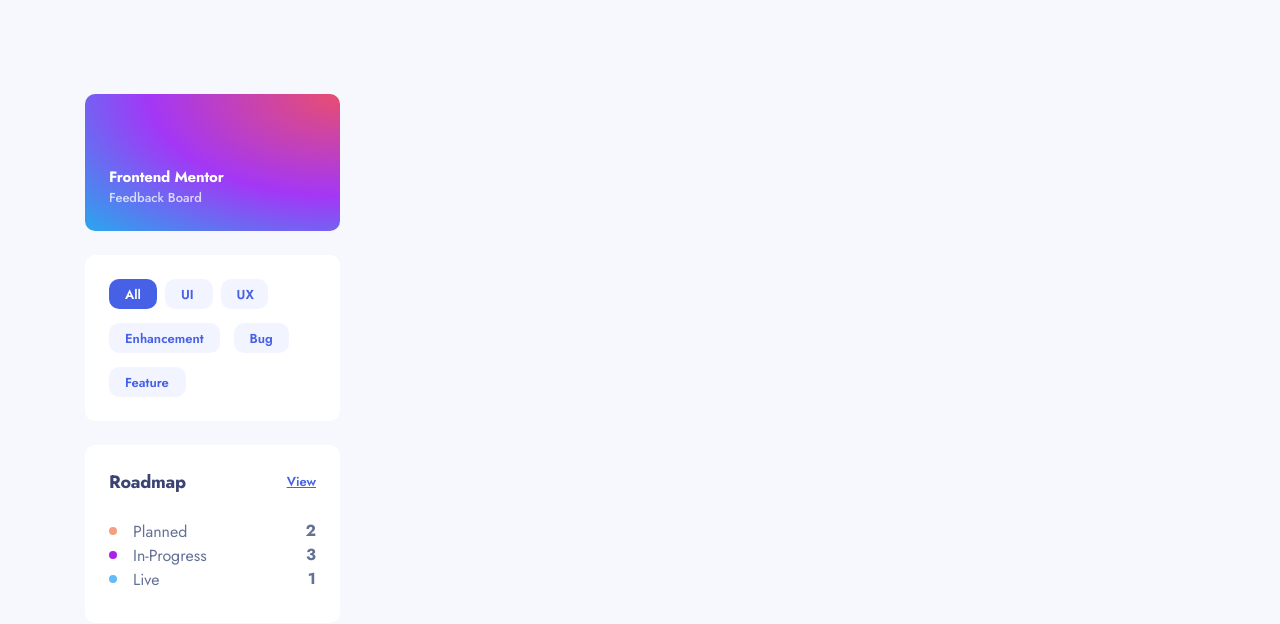
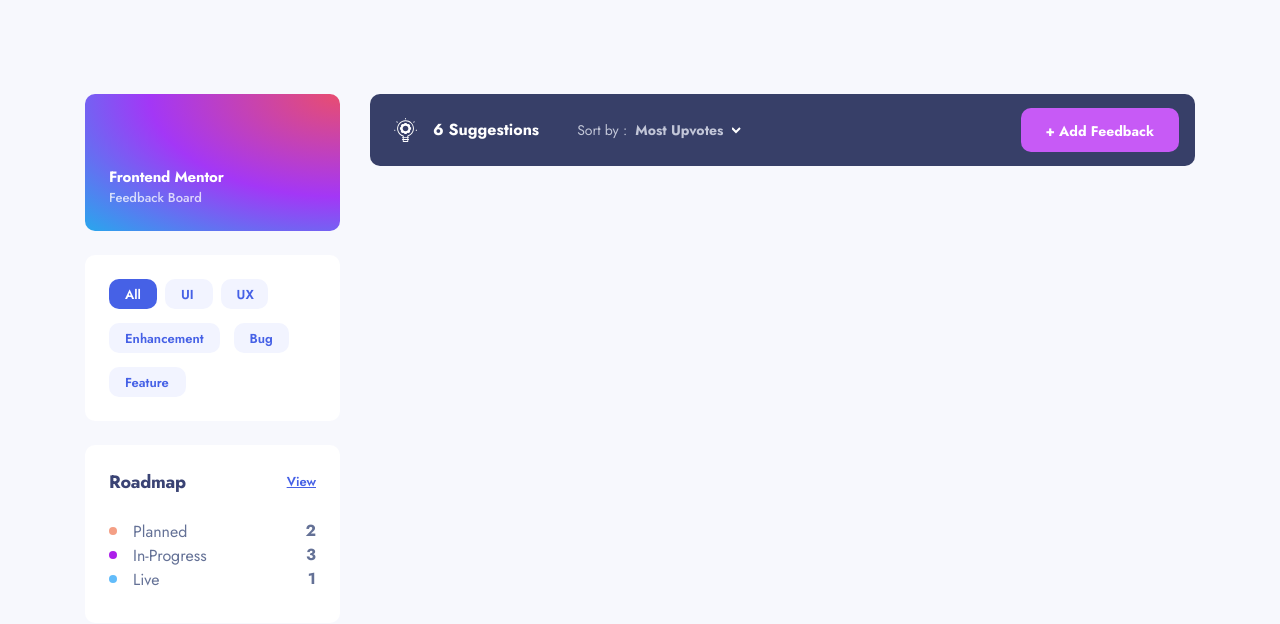
Before and after one commit to AlexisC73/feedback-front, a React (Vite) app: page / in a window 1280 px wide. Shown: the top 624 px of the page. Built offline with nearby package versions, Linux system fonts and the light colour scheme.

Commit message:
add suggestions component

```diff
--- /dev/null
+++ b/src/components/Suggestions/Suggestions.tsx
@@ -0,0 +1,20 @@
+import { SuggestionsIcon } from "../../assets/icons"
+import { SelectSortFilter } from "../SelectSortFilter/SelectSortFilter"
+
+export function Suggestions () {
+  return (
+    <div className="flex bg-#373F68 pl-6 md:pr-3 pr-6 lg:pr-4 py-3.5 md:rounded-2.5 justify-between">
+      <div className="flex gap-x-9.5 items-center">
+        <p className="hidden text-white gap-x-4 items-center md:flex"><SuggestionsIcon className="text-6 text-white" /> <strong>6 Suggestions</strong></p>
+        <SelectSortFilter activeFilter="Most Upvotes" />
+      </div>
+      <AddFeedbackButton />
+    </div>
+  )
+}
+
+export function AddFeedbackButton () {
+  return (
+    <button className="text-white bg-#C75AF6 text-3.25 md:text-3.5 line-height-4.75 md:line-height-5 pl-4 pr-4.25 py-2.625 md:pl-6 md:pr-6.25 md:pt-3.125 md:pb-2.875 rounded-2.5 font-bold">+ Add Feedback</button>
+  )
+}
--- a/src/pages/Home.tsx
+++ b/src/pages/Home.tsx
@@ -1,7 +1,13 @@
 import { Layout } from "../Layout/layout";
+import { Suggestions } from "../components/Suggestions/Suggestions";
 
 export function HomePage () {
   return (
-    <Layout></Layout>
+    <Layout>
+      <div className="md:px-10 lg:px-0">
+        <Suggestions />
+      </div>
+
+    </Layout>
   )
 }
```
